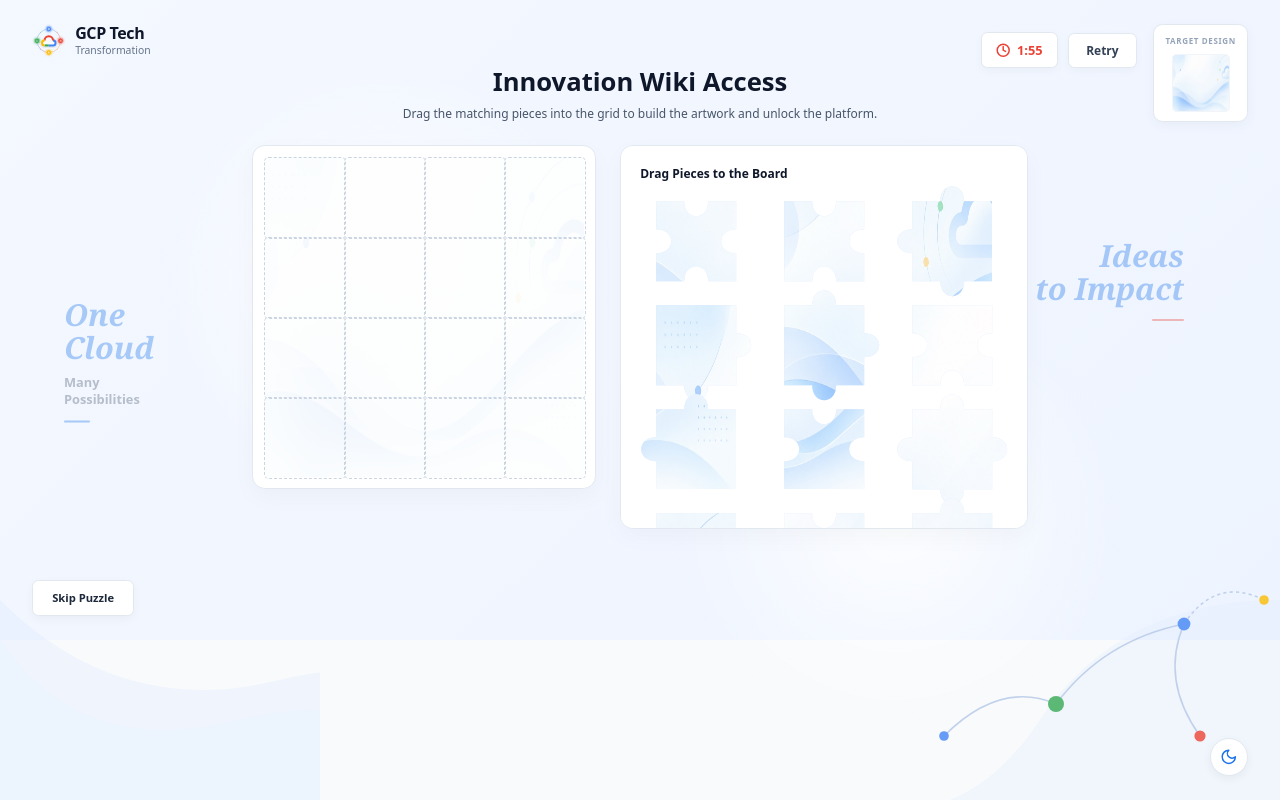
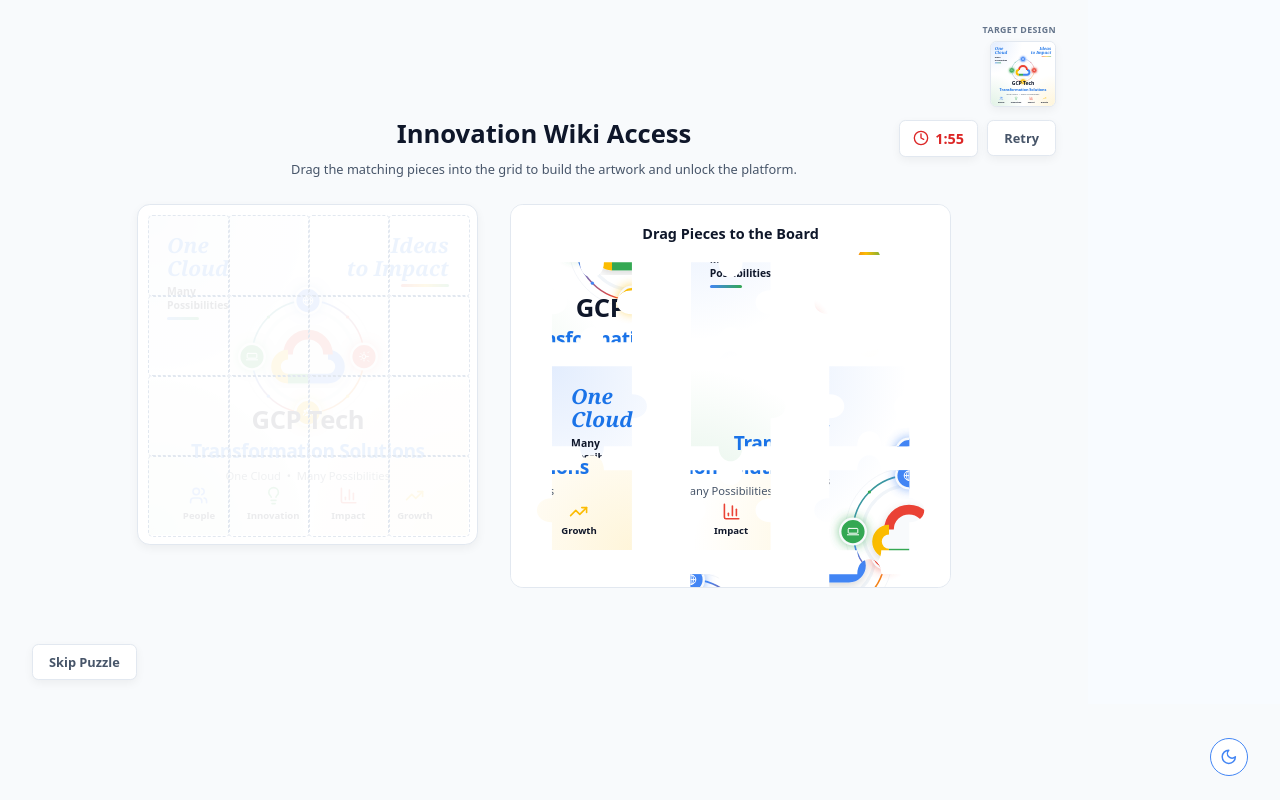
Before and after one commit to harisankarpn/cgn-wiki, a React (Vite) app: page / in a window 1280 px wide. Built offline with nearby package versions, Linux system fonts and the light colour scheme; the HTML template or start-up script is replaced by a standard one.

Commit message:
Update App.tsx

```diff
--- a/src/App.tsx
+++ b/src/App.tsx
@@ -278,6 +278,47 @@
       <path d="M2 24h28" />
     </g>
   </svg>
+);
+
+/* =========================================================
+   PURE CODE-GENERATED PUZZLE ARTWORK
+========================================================= */
+
+const CodeGeneratedPuzzleArtwork = () => (
+  <div style={{ width: '400px', height: '400px', background: 'var(--bg-card)', position: 'relative', boxSizing: 'border-box', overflow: 'hidden' }}>
+
+    <div style={{ position: 'absolute', top: 0, left: 0, width: '200px', height: '200px', background: 'radial-gradient(circle at top left, rgba(66, 133, 244, 0.15), transparent 70%)' }}></div>
+    <div style={{ position: 'absolute', bottom: 0, right: 0, width: '200px', height: '200px', background: 'radial-gradient(circle at bottom right, rgba(251, 188, 4, 0.15), transparent 70%)' }}></div>
+    <div style={{ position: 'absolute', bottom: 0, left: 0, width: '200px', height: '200px', background: 'radial-gradient(circle at bottom left, rgba(52, 168, 83, 0.15), transparent 70%)' }}></div>
+
+    <div style={{ position: 'absolute', top: '24px', left: '24px', textAlign: 'left' }}>
+      <div style={{ fontSize: '26px', fontFamily: 'Georgia, serif', fontStyle: 'italic', color: '#1a73e8', lineHeight: '1.1', fontWeight: 'bold' }}>One<br/>Cloud</div>
+      <div style={{ fontSize: '13px', color: 'var(--text-main)', marginTop: '6px', fontWeight: 600 }}>Many<br/>Possibilities</div>
+      <div style={{ width: '40px', height: '4px', background: 'linear-gradient(90deg, #4285F4, #34A853)', marginTop: '6px', borderRadius: '2px' }}></div>
+    </div>
+
+    <div style={{ position: 'absolute', top: '24px', right: '24px', textAlign: 'right' }}>
+      <div style={{ fontSize: '26px', fontFamily: 'Georgia, serif', fontStyle: 'italic', color: '#1a73e8', lineHeight: '1.1', fontWeight: 'bold' }}>Ideas<br/>to Impact</div>
+      <div style={{ width: '60px', height: '4px', background: 'linear-gradient(90deg, #EA4335, #FBBC04, #34A853)', marginTop: '6px', float: 'right', borderRadius: '2px' }}></div>
+    </div>
+
+    <div style={{ position: 'absolute', top: '50%', left: '50%', transform: 'translate(-50%, -60%)' }}>
+       <NewGCPLogo size={200} />
+    </div>
+
+    <div style={{ position: 'absolute', bottom: '65px', left: '0', width: '100%', textAlign: 'center' }}>
+      <h2 style={{ margin: 0, color: 'var(--text-main)', fontSize: '32px', fontWeight: 800, letterSpacing: '-0.5px' }}>GCP Tech</h2>
+      <h2 style={{ margin: 0, color: '#1a73e8', fontSize: '24px', fontWeight: 700, letterSpacing: '-0.5px' }}>Transformation Solutions</h2>
+      <p style={{ margin: '4px 0 0', color: 'var(--text-secondary)', fontSize: '14px', fontWeight: 500 }}>One Cloud &nbsp;&bull;&nbsp; Many Possibilities</p>
+    </div>
+
+    <div style={{ position: 'absolute', bottom: '16px', display: 'flex', justifyContent: 'space-around', width: '100%', padding: '0 24px', boxSizing: 'border-box' }}>
+       <div style={{ textAlign: 'center', color: '#4285F4', display: 'flex', flexDirection: 'column', alignItems: 'center' }}><Users size={24}/><div style={{ fontSize: '12px', fontWeight: 700, marginTop: '4px', color: 'var(--text-main)' }}>People</div></div>
+       <div style={{ textAlign: 'center', color: '#34A853', display: 'flex', flexDirection: 'column', alignItems: 'center' }}><Lightbulb size={24}/><div style={{ fontSize: '12px', fontWeight: 700, marginTop: '4px', color: 'var(--text-main)' }}>Innovation</div></div>
+       <div style={{ textAlign: 'center', color: '#EA4335', display: 'flex', flexDirection: 'column', alignItems: 'center' }}><BarChart3 size={24}/><div style={{ fontSize: '12px', fontWeight: 700, marginTop: '4px', color: 'var(--text-main)' }}>Impact</div></div>
+       <div style={{ textAlign: 'center', color: '#FBBC04', display: 'flex', flexDirection: 'column', alignItems: 'center' }}><TrendingUp size={24}/><div style={{ fontSize: '12px', fontWeight: 700, marginTop: '4px', color: 'var(--text-main)' }}>Growth</div></div>
+    </div>
+  </div>
 );
 
 /* =========================================================
@@ -627,9 +668,6 @@
 const TILE_SIZE = 100;
 const INITIAL_PIECES = Array.from({ length: TOTAL_PIECES }, (_, i) => i);
 
-// Robust fallback string for the puzzle image in case the bundler URL fails
-const PUZZLE_BG = 'url("/src/background.jpeg"), linear-gradient(135deg, #d2e3fc, #e8f0fe)';
-
 function PuzzleSplash({ onComplete, onSkip }: { onComplete: () => void, onSkip: () => void }) {
   const [poolPieces, setPoolPieces] = useState<number[]>(() =>
     [...INITIAL_PIECES].sort(() => Math.random() - 0.5)
@@ -790,15 +828,8 @@
         overflow: 'visible', pointerEvents: 'none',
         clipPath: `url(#jigsaw-${pieceId})`
       }}>
-        <div style={{
-          position: 'absolute',
-          top: `${25 - (row * TILE_SIZE)}px`,
-          left: `${25 - (col * TILE_SIZE)}px`,
-          width: '400px', height: '400px',
-          backgroundImage: PUZZLE_BG,
-          backgroundSize: '400px 400px',
-          backgroundRepeat: 'no-repeat'
-        }}>
+        <div style={{ position: 'absolute', top: `${25 - (row * TILE_SIZE)}px`, left: `${25 - (col * TILE_SIZE)}px`, width: '400px', height: '400px' }}>
+          <CodeGeneratedPuzzleArtwork />
         </div>
       </div>
     );
@@ -811,47 +842,7 @@
   };
 
   return (
-    <div style={{
-      minHeight: '100vh', width: '100%',
-      display: 'flex', flexDirection: 'column', alignItems: 'center', justifyContent: 'flex-start',
-      background: 'linear-gradient(135deg, #f4f8ff 0%, #eef4ff 100%)',
-      fontFamily: 'system-ui, sans-serif', position: 'relative', overflow: 'hidden'
-    }}>
-
-      {/* Decorative Wavy Background perfectly covering viewport */}
-      <div style={{ position: 'fixed', top: 0, left: 0, right: 0, bottom: 0, overflow: 'hidden', pointerEvents: 'none', zIndex: 0 }}>
-        <div style={{ position: 'absolute', top: '10%', left: '10%', width: '40%', height: '50%', background: 'radial-gradient(circle, rgba(255,255,255,0.8) 0%, transparent 70%)' }}></div>
-        <div style={{ position: 'absolute', bottom: '10%', right: '10%', width: '40%', height: '50%', background: 'radial-gradient(circle, rgba(255,255,255,0.8) 0%, transparent 70%)' }}></div>
-
-        <div style={{ position: 'absolute', top: '45%', left: '80px', transform: 'translateY(-50%)', opacity: 0.35 }}>
-           <div style={{ fontSize: '38px', fontFamily: 'Georgia, serif', fontStyle: 'italic', color: '#1a73e8', fontWeight: 'bold', lineHeight: 1.1 }}>One<br/>Cloud</div>
-           <div style={{ fontSize: '16px', color: '#475569', marginTop: '12px', fontWeight: 600, lineHeight: 1.3 }}>Many<br/>Possibilities</div>
-           <div style={{ width: '32px', height: '3px', background: '#1a73e8', marginTop: '16px', borderRadius: '2px' }}></div>
-        </div>
-
-        <div style={{ position: 'absolute', top: '35%', right: '120px', transform: 'translateY(-50%)', opacity: 0.35, textAlign: 'right' }}>
-           <div style={{ fontSize: '38px', fontFamily: 'Georgia, serif', fontStyle: 'italic', color: '#1a73e8', fontWeight: 'bold', lineHeight: 1.1 }}>Ideas<br/>to Impact</div>
-           <div style={{ width: '40px', height: '3px', background: '#ea4335', marginTop: '16px', float: 'right', borderRadius: '2px' }}></div>
-        </div>
-
-        <svg width="400" height="300" style={{ position: 'absolute', bottom: 0, left: 0, opacity: 0.7 }}>
-          <path d="M 0 300 L 0 50 Q 150 200 350 150 T 450 300 Z" fill="rgba(215, 230, 255, 0.4)" />
-          <path d="M 0 300 L 0 100 Q 100 250 300 200 T 500 300 Z" fill="rgba(230, 240, 255, 0.6)" />
-        </svg>
-
-        <svg width="500" height="400" style={{ position: 'absolute', bottom: 0, right: 0, opacity: 0.8 }}>
-          <path d="M 500 400 L 500 150 Q 300 150 200 300 T -50 400 Z" fill="rgba(215, 230, 255, 0.3)" />
-          <path d="M 380 180 Q 420 120 480 150" stroke="#b4c7e6" strokeWidth="2" fill="none" strokeDasharray="4 4" />
-          <path d="M 380 180 Q 280 200 220 280" stroke="#b4c7e6" strokeWidth="2" fill="none" />
-          <path d="M 220 280 Q 150 250 80 320" stroke="#b4c7e6" strokeWidth="2" fill="none" />
-          <path d="M 380 180 Q 350 250 400 320" stroke="#b4c7e6" strokeWidth="2" fill="none" />
-          <circle cx="380" cy="180" r="8" fill="#4285F4" />
-          <circle cx="480" cy="150" r="6" fill="#FBBC04" />
-          <circle cx="220" cy="280" r="10" fill="#34A853" />
-          <circle cx="80" cy="320" r="6" fill="#4285F4" />
-          <circle cx="400" cy="320" r="7" fill="#EA4335" />
-        </svg>
-      </div>
+    <div style={{ height: '100vh', width: '100vw', display: 'flex', flexDirection: 'column', alignItems: 'center', justifyContent: 'center', backgroundColor: 'var(--bg-main)', padding: '40px', fontFamily: 'system-ui, sans-serif', position: 'relative', overflow: 'hidden' }}>
 
       {dragState.isDragging && dragState.id !== null && (
         <div style={{
@@ -874,6 +865,8 @@
             const r = Math.floor(id / 4);
             const c = id % 4;
 
+            // Corrected Mathematical Interlocking Formula:
+            // Adjacent edges now perfectly oppose each other via parity check.
             const even = (r + c) % 2 === 0;
 
             const top = r === 0 ? 0 : (even ? 1 : -1);
@@ -896,86 +889,61 @@
         </defs>
       </svg>
 
-      {/* Top Left: Logo Brand */}
-      <div style={{ position: 'absolute', top: '30px', left: '40px', display: 'flex', alignItems: 'center', gap: '12px', zIndex: 10 }}>
-        <div style={{ width: '42px', height: '42px', display: 'flex', alignItems: 'center', justifyContent: 'center' }}>
-           <NewGCPLogo size={42} />
-        </div>
-        <div style={{ display: 'flex', flexDirection: 'column' }}>
-          <div style={{ fontSize: '20px', fontWeight: 800, color: '#0f172a', lineHeight: 1.1, letterSpacing: '-0.5px' }}>GCP Tech</div>
-          <div style={{ fontSize: '13px', color: '#64748b', fontWeight: 500 }}>Transformation</div>
-        </div>
-      </div>
-
-      {/* Top Right: Timer, Retry, Target Design Wrapper */}
-      <div style={{ position: 'absolute', top: '30px', right: '40px', display: 'flex', alignItems: 'flex-start', gap: '20px', zIndex: 10 }}>
-
-        {/* Timer & Retry Group */}
-        <div style={{ display: 'flex', alignItems: 'center', gap: '12px', marginTop: '10px' }}>
+      <div style={{ position: 'absolute', top: '30px', right: '40px', display: 'flex', flexDirection: 'column', alignItems: 'flex-end', gap: '16px', zIndex: 10 }}>
+
+        <div style={{ display: 'flex', flexDirection: 'column', alignItems: 'flex-end', gap: '6px' }}>
+          <span style={{ fontSize: '11px', fontWeight: 700, color: 'var(--text-muted)', textTransform: 'uppercase', letterSpacing: '0.5px' }}>
+            Target Design
+          </span>
           <div style={{
-            display: 'flex', alignItems: 'center', gap: '8px', padding: '10px 18px',
-            background: '#ffffff', border: '1px solid #e2e8f0', borderRadius: '8px',
-            fontWeight: '700', fontSize: '16px', boxShadow: '0 4px 12px rgba(0,0,0,0.03)', color: '#ea4335'
+            width: '80px', height: '80px', borderRadius: '8px',
+            border: '1px solid var(--border-main)', overflow: 'hidden',
+            boxShadow: 'var(--shadow-sm)', backgroundColor: 'var(--bg-card)', position: 'relative'
           }}>
-            <Clock size={18} strokeWidth={2.5} />
+            <div style={{ transform: 'scale(0.2)', transformOrigin: 'top left', width: '400px', height: '400px' }}>
+              <CodeGeneratedPuzzleArtwork />
+            </div>
+          </div>
+        </div>
+
+        <div style={{ display: 'flex', alignItems: 'center', gap: '12px' }}>
+          <div style={{
+            display: 'flex', alignItems: 'center', gap: '8px', padding: '10px 16px',
+            background: 'var(--bg-card)', border: '1px solid var(--border-main)',
+            borderRadius: '8px', fontWeight: 'bold', fontSize: '18px',
+            boxShadow: 'var(--shadow-sm)', color: '#dc2626'
+          }}>
+            <Clock size={20} />
             {formatTime(timeLeft)}
           </div>
           <button
             onClick={handleRetry}
-            style={{
-              padding: '10px 22px', borderRadius: '8px', border: '1px solid #e2e8f0',
-              background: '#ffffff', color: '#334155', fontWeight: 700, fontSize: '15px',
-              cursor: 'pointer', transition: 'all 0.2s', boxShadow: '0 4px 12px rgba(0,0,0,0.03)'
-            }}
+            style={{ padding: '10px 20px', borderRadius: '8px', border: '1px solid var(--border-main)', background: 'var(--bg-card)', color: 'var(--text-secondary)', fontWeight: 600, cursor: 'pointer', transition: 'background 0.2s', boxShadow: 'var(--shadow-sm)' }}
           >
             Retry
           </button>
         </div>
 
-        {/* Target Design Card */}
-        <div style={{
-          display: 'flex', flexDirection: 'column', alignItems: 'center',
-          background: '#ffffff', padding: '12px 14px', borderRadius: '12px',
-          boxShadow: '0 4px 16px rgba(0,0,0,0.04)', border: '1px solid #e2e8f0'
-        }}>
-          <span style={{ fontSize: '10px', fontWeight: 800, color: '#94a3b8', textTransform: 'uppercase', letterSpacing: '0.8px', marginBottom: '10px' }}>
-            Target Design
-          </span>
-          <div style={{ width: '70px', height: '70px', borderRadius: '6px', border: '1px solid #f1f5f9', overflow: 'hidden', position: 'relative' }}>
-            <div style={{ transform: 'scale(0.175)', transformOrigin: 'top left', width: '400px', height: '400px', backgroundImage: PUZZLE_BG, backgroundSize: '400px 400px' }}>
-            </div>
-          </div>
-        </div>
-      </div>
-
-      {/* Bottom Left: Skip Puzzle */}
+      </div>
+
       <div style={{ position: 'absolute', bottom: '30px', left: '40px', zIndex: 10 }}>
         <button
           onClick={onSkip}
-          style={{
-            padding: '12px 24px', borderRadius: '8px', border: '1px solid #e2e8f0',
-            background: '#ffffff', color: '#1e293b', fontWeight: 700, fontSize: '14px',
-            cursor: 'pointer', transition: 'all 0.2s', boxShadow: '0 4px 12px rgba(0,0,0,0.04)'
-          }}
+          style={{ padding: '10px 20px', borderRadius: '8px', border: '1px solid var(--border-main)', background: 'var(--bg-card)', color: 'var(--text-secondary)', fontWeight: 600, cursor: 'pointer', transition: 'background 0.2s', boxShadow: 'var(--shadow-sm)' }}
         >
           Skip Puzzle
         </button>
       </div>
 
-      {/* CENTER MAIN CONTENT */}
-      <div style={{ display: 'flex', flexDirection: 'column', alignItems: 'center', zIndex: 5, width: '100%', maxWidth: '1050px', marginTop: '80px' }}>
-
-        {/* Centered Main Titles */}
-        <div style={{ textAlign: 'center', marginBottom: '28px' }}>
-          <h1 style={{ color: '#0f172a', margin: '0 0 8px', fontSize: '32px', fontWeight: 800 }}>Innovation Wiki Access</h1>
-          <p style={{ color: '#475569', margin: 0, fontSize: '15px' }}>
+      <div style={{ textAlign: 'center', marginBottom: '32px' }}>
+        <h1 style={{ color: 'var(--text-main)', margin: '0 0 12px', fontSize: '32px' }}>Innovation Wiki Access</h1>
+        <p style={{ color: 'var(--text-secondary)', margin: 0, fontSize: '16px' }}>
           {isSolved ? 'Assembly complete. System unlocked.' : isFailed ? 'Time expired. Please try again.' : 'Drag the matching pieces into the grid to build the artwork and unlock the platform.'}
         </p>
       </div>
 
-        <div style={{ display: 'flex', gap: '30px', alignItems: 'flex-start', justifyContent: 'center', width: '100%' }}>
-
-          {/* LEFT CONTAINER: The Target Grid */}
+      <div style={{ display: 'flex', gap: '40px', alignItems: 'flex-start', flexWrap: 'wrap', justifyContent: 'center' }}>
+
         <div
           id="puzzle-grid"
           style={{
@@ -983,18 +951,18 @@
             gridTemplateColumns: `repeat(${GRID_SIZE}, ${TILE_SIZE}px)`,
             gridTemplateRows: `repeat(${GRID_SIZE}, ${TILE_SIZE}px)`,
             gap: '0px',
-              padding: '14px',
-              background: '#ffffff',
+            padding: '12px',
+            background: 'var(--bg-card)',
             borderRadius: '16px',
-              boxShadow: isSolved ? '0 0 30px rgba(52, 168, 83, 0.4)' : isFailed ? '0 0 30px rgba(220, 38, 38, 0.4)' : '0 10px 30px rgba(0,0,0,0.03)',
-              border: `1px solid ${isSolved ? '#34a853' : isFailed ? '#dc2626' : '#e2e8f0'}`,
+            boxShadow: isSolved ? '0 0 30px rgba(52, 168, 83, 0.4)' : isFailed ? '0 0 30px rgba(220, 38, 38, 0.4)' : 'var(--shadow-sm)',
+            border: `2px solid ${isSolved ? '#34a853' : isFailed ? '#dc2626' : 'var(--border-main)'}`,
             transition: 'all 0.5s ease',
             position: 'relative'
           }}
         >
-            {/* Subtle background hint of the target image */}
           {!isSolved && !isFailed && (
-              <div style={{ position: 'absolute', top: '14px', left: '14px', opacity: 0.12, pointerEvents: 'none', width: '400px', height: '400px', backgroundImage: PUZZLE_BG, backgroundSize: '400px 400px' }}>
+            <div style={{ position: 'absolute', top: '12px', left: '12px', opacity: 0.08, pointerEvents: 'none' }}>
+               <CodeGeneratedPuzzleArtwork />
             </div>
           )}
 
@@ -1005,11 +973,10 @@
                 width: `${TILE_SIZE}px`,
                 height: `${TILE_SIZE}px`,
                 position: 'relative',
-                  border: pieceId === null ? '1px dashed #cbd5e1' : 'none',
+                border: pieceId === null ? '1px dashed var(--border-main)' : 'none',
                 borderRadius: '6px'
               }}
             >
-                {/* If a piece is actively in this grid slot, render it here so it can be picked up again */}
               {pieceId !== null && (
                 <div
                   onPointerDown={(e) => handlePointerDown(e, pieceId, 'grid')}
@@ -1022,21 +989,19 @@
           ))}
         </div>
 
-          {/* RIGHT CONTAINER: The Pool */}
         <div className="puzzle-pool" style={{
-            width: '460px', height: '430px',
+          width: '500px', height: '430px',
           overflowY: 'auto', overflowX: 'hidden',
           display: 'flex', flexDirection: 'column',
-            padding: '24px', background: '#ffffff',
-            borderRadius: '16px', border: '1px solid #e2e8f0',
-            boxShadow: '0 10px 30px rgba(0,0,0,0.03)'
+          padding: '24px', background: 'var(--bg-card)',
+          borderRadius: '16px', border: '1px solid var(--border-main)'
         }}>
           {isSolved ? (
             <div style={{ width: '100%', height: '100%', display: 'flex', flexDirection: 'column', alignItems: 'center', justifyContent: 'center', animation: 'fadeIn 0.5s ease' }}>
               <div style={{ width: '60px', height: '60px', borderRadius: '50%', backgroundColor: '#dcfce7', color: '#166534', display: 'flex', alignItems: 'center', justifyContent: 'center', marginBottom: '20px' }}>
                 <ShieldCheck size={32} />
               </div>
-                <h3 style={{ margin: '0 0 20px', color: '#0f172a' }}>Verification Successful</h3>
+              <h3 style={{ margin: '0 0 20px', color: 'var(--text-main)' }}>Verification Successful</h3>
               <button
                 onClick={onComplete}
                 style={{ padding: '14px 28px', borderRadius: '8px', border: 'none', background: '#1a73e8', color: 'white', fontSize: '16px', fontWeight: 600, cursor: 'pointer', boxShadow: '0 4px 12px rgba(26, 115, 232, 0.3)' }}
@@ -1049,8 +1014,8 @@
               <div style={{ width: '60px', height: '60px', borderRadius: '50%', backgroundColor: '#fee2e2', color: '#dc2626', display: 'flex', alignItems: 'center', justifyContent: 'center', marginBottom: '20px' }}>
                 <X size={32} />
               </div>
-                <h3 style={{ margin: '0 0 12px', color: '#0f172a' }}>Time's Up!</h3>
-                <p style={{ margin: '0 0 20px', color: '#475569', textAlign: 'center' }}>You ran out of time to complete the puzzle.</p>
+              <h3 style={{ margin: '0 0 12px', color: 'var(--text-main)' }}>Time's Up!</h3>
+              <p style={{ margin: '0 0 20px', color: 'var(--text-secondary)', textAlign: 'center' }}>You ran out of time to complete the puzzle.</p>
               <button
                 onClick={handleRetry}
                 style={{ padding: '14px 28px', borderRadius: '8px', border: 'none', background: '#dc2626', color: 'white', fontSize: '16px', fontWeight: 600, cursor: 'pointer', boxShadow: '0 4px 12px rgba(220, 38, 38, 0.3)' }}
@@ -1060,7 +1025,7 @@
             </div>
           ) : (
             <>
-                <h3 style={{ margin: '0 0 24px', fontSize: '15px', color: '#0f172a', textAlign: 'left', fontWeight: 700 }}>Drag Pieces to the Board</h3>
+              <h3 style={{ margin: '0 0 24px', fontSize: '18px', color: 'var(--text-main)', textAlign: 'center' }}>Drag Pieces to the Board</h3>
               <div style={{
                 display: 'grid', gridTemplateColumns: 'repeat(3, 1fr)', gap: '30px 20px', justifyItems: 'center', paddingBottom: '20px'
               }}>
@@ -1085,8 +1050,6 @@
           )}
         </div>
       </div>
-
-      </div>
     </div>
   );
 }
@@ -1119,12 +1082,13 @@
         position: 'fixed', bottom: '30px', right: '40px', zIndex: 9999,
         width: '48px', height: '48px', borderRadius: '50%',
         display: 'flex', alignItems: 'center', justifyContent: 'center',
-        background: 'var(--bg-card)', border: '1px solid var(--border-main)',
-        boxShadow: 'var(--shadow-sm)', cursor: 'pointer', color: '#1a73e8',
-        transition: 'all 0.3s ease'
+        background: 'var(--bg-card)', border: '2px solid #4285F4',
+        boxShadow: 'var(--shadow-sm)', cursor: 'pointer', color: 'var(--text-main)',
+        transition: 'all 0.3s ease',
+        animation: 'themePulse 2s infinite'
       }}
     >
-      {theme === 'light' ? <Moon size={22} color="#1a73e8" /> : <Sun size={22} color="#FBBC04" />}
+      {theme === 'light' ? <Moon size={22} color="#4285F4" /> : <Sun size={22} color="#FBBC04" />}
     </button>
   );
 
@@ -1756,7 +1720,7 @@
           </div>
         </div>
         <div className="t-right" style={{ color: platformColor }}>
-          <Send size={24} className="st-send" />
+          <Send size={24} className="t-send" />
           <div className="t-tag">{data.tagline}</div>
         </div>
       </div>
```
Lines whose indentation alone changed are shown as unchanged.
